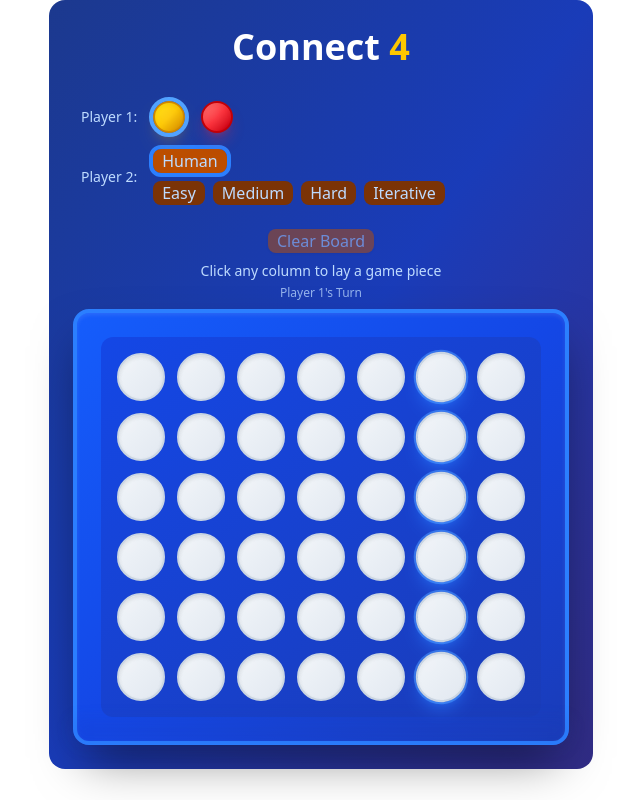
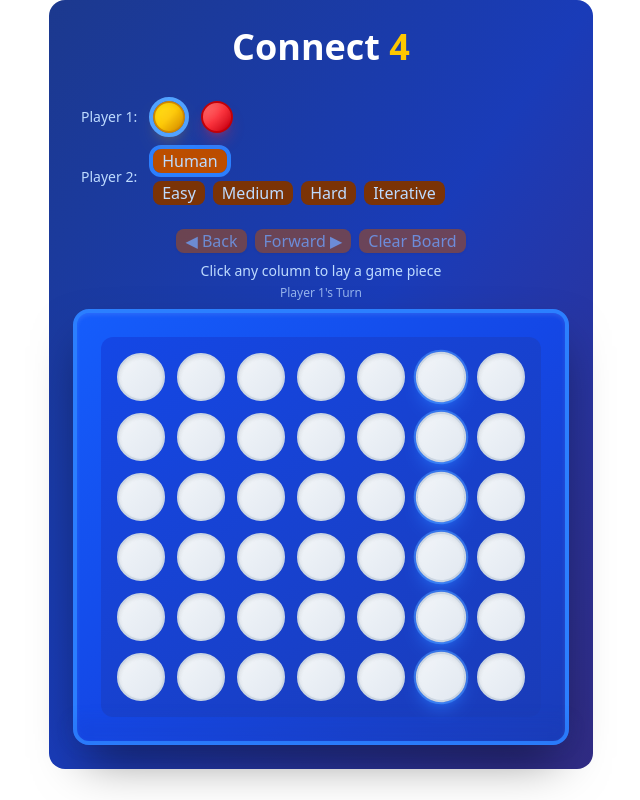
Before and after one commit to rbrock44/connect-4, a React (Vite) app: page / in a window 1280 px wide. Shown: the whole page, without its empty margins (319-959 px from the left). Built offline with nearby package versions, Linux system fonts and the light colour scheme.

Commit message:
add forwad and backward buttons for moves

```diff
--- a/src/app/components/board/board.tsx
+++ b/src/app/components/board/board.tsx
@@ -1,11 +1,22 @@
 import { useEffect, useState } from "react";
 import { createEmptyBoard, endGame, findRowToPlacePiece, HARD, HUMAN, ITERATIVE, MEDIUM, PLAYER1, PLAYER2, RED, ROWS, startGame, YELLOW, type AI_TYPE, type COLOR, type PLAYER_COLOR, type PLAYER_TYPE } from "../../constants";
-import type { ActiveGame, EndedGame, Game, Move, Status } from "../../objects";
+import type { ActiveGame, BoardSnapshot, EndedGame, Game, Move, Status } from "../../objects";
 import { checkEverything, determineWinningMessage, getAIMove, getColorForMove, isIterativeAI, isPlayer2Human, shouldMakeNextMove } from "../../services/game.service";
-import { clearGameHistory, loadGameHistory, saveGameHistory } from "../../services/storage.service";
+import { clearGameHistory, hasShownBackwardConfirmationToday, loadGameHistory, markBackwardConfirmationShownToday, saveGameHistory } from "../../services/storage.service";
 import GamePiece from '../game-piece/game-piece';
 import PlayerTypeSelector from "../player-type-selector/player-type-selector";
 import ConfirmationDialog from "../confirmation-dialog/confirmation-dialog";
+
+function createInitialSnapshot(): BoardSnapshot {
+    return {
+        board: createEmptyBoard(),
+        firstPlayerTurn: true,
+        gameOver: false,
+        winner: '',
+        winningCells: [],
+        movesLength: 0,
+    };
+}
 
 const Board = () => {
     const [board, setBoard] = useState<COLOR[][]>(createEmptyBoard);
@@ -22,6 +33,9 @@ const Board = () => {
     const [gameHistory, setGameHistory] = useState<Game[]>(loadGameHistory);
     const [isConfirmationOpen, setConfirmationOpen] = useState<boolean>(false);
     const [isClearHistoryConfirmationOpen, setClearHistoryConfirmationOpen] = useState<boolean>(false);
+    const [isBackConfirmationOpen, setBackConfirmationOpen] = useState<boolean>(false);
+    const [moveHistory, setMoveHistory] = useState<BoardSnapshot[]>([createInitialSnapshot()]);
+    const [moveHistoryIndex, setMoveHistoryIndex] = useState<number>(0);
 
     const [hoveredColumn, setHoveredColumn] = useState<number | null>(5);
 
@@ -55,6 +69,16 @@ const Board = () => {
             setActiveGame(startGame(player1Color, player2Color, player2Type))
             setGameStarted(true);
         }
+
+        // Making a new move from a past point in history discards the moves
+        // that were "ahead" of it - they no longer apply to this new timeline.
+        const historyBeforeMove = moveHistoryIndex < moveHistory.length - 1
+            ? moveHistory.slice(0, moveHistoryIndex + 1)
+            : moveHistory;
+        if (historyBeforeMove !== moveHistory) {
+            activeGame.moves = activeGame.moves.slice(0, historyBeforeMove[historyBeforeMove.length - 1].movesLength);
+        }
+
         let newBoard = board.map(row => [...row]);
 
         const color = getColorForMove(player1Color, player2Color, firstPlayerTurn);
@@ -73,8 +97,12 @@ const Board = () => {
             activeGame.moves.push(playerMove);
             console.log(firstPlayerTurn ? PLAYER1 : PLAYER2 + ' MOVE: ', foundIndex, col)
 
+            let newFirstPlayerTurn = firstPlayerTurn;
+            let finalStatus: Status;
+
             //check to see if anybody won or there's a draw, else next move please
             const status: Status = checkEverything(player1Color, newBoard);
+            finalStatus = status;
             if (status.isGameOver) {
                 handleGameOver(status, newBoard);
             } else {
@@ -92,17 +120,31 @@ const Board = () => {
                     activeGame.moves.push(aiMove);
 
                     const newStatus: Status = checkEverything(player1Color, newBoard);
+                    finalStatus = newStatus;
                     if (newStatus.isGameOver) {
                         handleGameOver(newStatus, newBoard);
                     }
                 } else {
                     // human player -> invert who's turn it is
-                    setFirstPlayerTurn(!firstPlayerTurn);
+                    newFirstPlayerTurn = !firstPlayerTurn;
+                    setFirstPlayerTurn(newFirstPlayerTurn);
                 }
             }
 
             setBoard(newBoard);
             console.log('newBoard: ', newBoard)
+
+            const snapshot: BoardSnapshot = {
+                board: newBoard.map(row => [...row]),
+                firstPlayerTurn: newFirstPlayerTurn,
+                gameOver: finalStatus.isGameOver,
+                winner: finalStatus.isGameOver ? finalStatus.winner : '',
+                winningCells: finalStatus.isGameOver ? finalStatus.winningCells : [],
+                movesLength: activeGame.moves.length,
+            };
+            const updatedMoveHistory = [...historyBeforeMove, snapshot];
+            setMoveHistory(updatedMoveHistory);
+            setMoveHistoryIndex(updatedMoveHistory.length - 1);
         }
 
         setProcessingClick(false);
@@ -138,6 +180,8 @@ const Board = () => {
         setWinner('');
         setFirstPlayerTurn(true);
         setWinningCells([]);
+        setMoveHistory([createInitialSnapshot()]);
+        setMoveHistoryIndex(0);
     };
 
     const handleRestartWarning = () => {
@@ -146,6 +190,40 @@ const Board = () => {
         } else {
             setConfirmationOpen(true);
         }
+    };
+
+    const navigateToMove = (index: number): void => {
+        const snapshot = moveHistory[index];
+        if (!snapshot) return;
+
+        setBoard(snapshot.board.map(row => [...row]));
+        setFirstPlayerTurn(snapshot.firstPlayerTurn);
+        setGameOver(snapshot.gameOver);
+        setWinner(snapshot.winner);
+        setWinningCells(snapshot.winningCells);
+        setMoveHistoryIndex(index);
+    };
+
+    const handleGoBack = () => {
+        if (processingClick || moveHistoryIndex <= 0) return;
+
+        if (hasShownBackwardConfirmationToday()) {
+            navigateToMove(moveHistoryIndex - 1);
+        } else {
+            setBackConfirmationOpen(true);
+        }
+    };
+
+    const handleConfirmGoBack = () => {
+        markBackwardConfirmationShownToday();
+        setBackConfirmationOpen(false);
+        navigateToMove(moveHistoryIndex - 1);
+    };
+
+    const handleGoForward = () => {
+        if (processingClick || moveHistoryIndex >= moveHistory.length - 1) return;
+
+        navigateToMove(moveHistoryIndex + 1);
     };
 
     const handleClearHistory = () => {
@@ -233,6 +311,24 @@ const Board = () => {
 
                 <div className="mt-4 text-center text-blue-200 w-full">
                     <div className="text-center flex justify-center gap-2 w-full">
+                        <button
+                            disabled={!gameStarted || moveHistoryIndex <= 0}
+                            onClick={handleGoBack}
+                            className={`h-6 w-fit !p-2 mb-2 !bg-amber-700 rounded-full text-sm flex items-center justify-center shadow hover:bg-blue-100 transition
+                                ${(!gameStarted || moveHistoryIndex <= 0) ? 'opacity-50 cursor-not-allowed pointer-events-none' : 'hover:bg-blue-100'}
+                            `}
+                        >
+                            ◀ Back
+                        </button>
+                        <button
+                            disabled={!gameStarted || moveHistoryIndex >= moveHistory.length - 1}
+                            onClick={handleGoForward}
+                            className={`h-6 w-fit !p-2 mb-2 !bg-amber-700 rounded-full text-sm flex items-center justify-center shadow hover:bg-blue-100 transition
+                                ${(!gameStarted || moveHistoryIndex >= moveHistory.length - 1) ? 'opacity-50 cursor-not-allowed pointer-events-none' : 'hover:bg-blue-100'}
+                            `}
+                        >
+                            Forward ▶
+                        </button>
                         <button
                             disabled={!gameStarted}
                             onClick={handleRestartWarning}
@@ -334,6 +430,15 @@ const Board = () => {
                 description="This will permanently delete the saved game history the Iterative AI uses to learn. This action cannot be undone."
                 confirmText="Clear History"
             />
+
+            <ConfirmationDialog
+                isOpen={isBackConfirmationOpen}
+                resetGame={handleConfirmGoBack}
+                closePopup={() => setBackConfirmationOpen(false)}
+                title="Go Back a Move?"
+                description="This will rewind the board to a previous move. If you play a new move from here, any later moves will be lost."
+                confirmText="Go Back"
+            />
         </div>
     );
 };
--- a/src/app/objects/index.ts
+++ b/src/app/objects/index.ts
@@ -9,4 +9,5 @@ export {
     type ActiveGame,
     type EndedGame,
     type Game,
+    type BoardSnapshot,
 } from './interfaces';
--- a/src/app/objects/interfaces.ts
+++ b/src/app/objects/interfaces.ts
@@ -42,3 +42,12 @@ export interface EndedGame {
 export interface Game extends ActiveGame, EndedGame {
     endTime: string;
 }
+
+export interface BoardSnapshot {
+    board: COLOR[][];
+    firstPlayerTurn: boolean;
+    gameOver: boolean;
+    winner: string;
+    winningCells: number[][];
+    movesLength: number;
+}
--- a/src/app/services/storage.service.ts
+++ b/src/app/services/storage.service.ts
@@ -40,3 +40,33 @@ export function clearGameHistory(): void {
         // Ignore storage errors - in-memory history will still be cleared.
     }
 }
+
+// Only nag the user once per calendar day when they navigate backward in moves.
+const BACKWARD_CONFIRM_KEY = 'connect4-backward-confirm-date';
+
+function getTodayDateString(): string {
+    const now = new Date();
+    return now.getFullYear() + '-' +
+        String(now.getMonth() + 1).padStart(2, '0') + '-' +
+        String(now.getDate()).padStart(2, '0');
+}
+
+export function hasShownBackwardConfirmationToday(): boolean {
+    if (!hasLocalStorage()) return false;
+
+    try {
+        return localStorage.getItem(BACKWARD_CONFIRM_KEY) === getTodayDateString();
+    } catch {
+        return false;
+    }
+}
+
+export function markBackwardConfirmationShownToday(): void {
+    if (!hasLocalStorage()) return;
+
+    try {
+        localStorage.setItem(BACKWARD_CONFIRM_KEY, getTodayDateString());
+    } catch {
+        // Ignore storage errors - dialog will just show again next time.
+    }
+}
```
